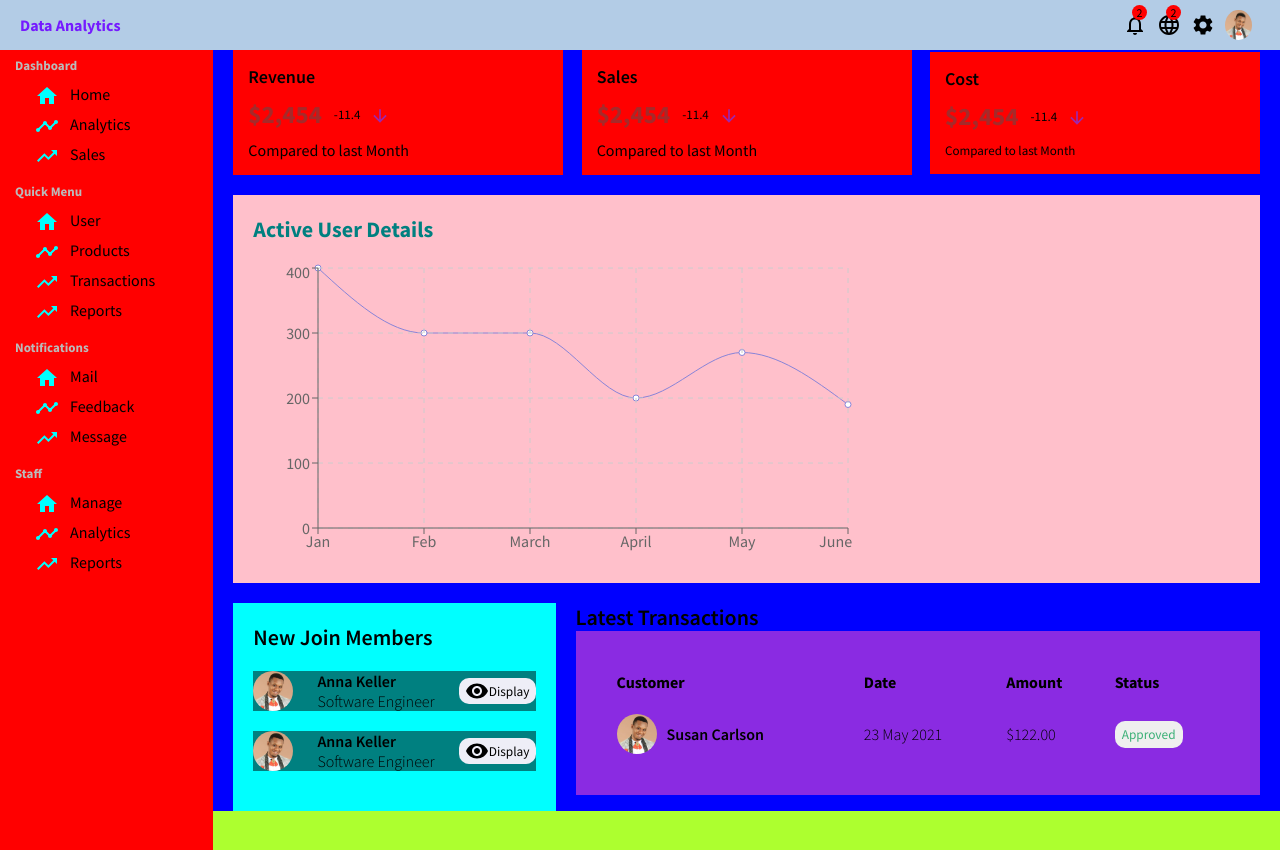
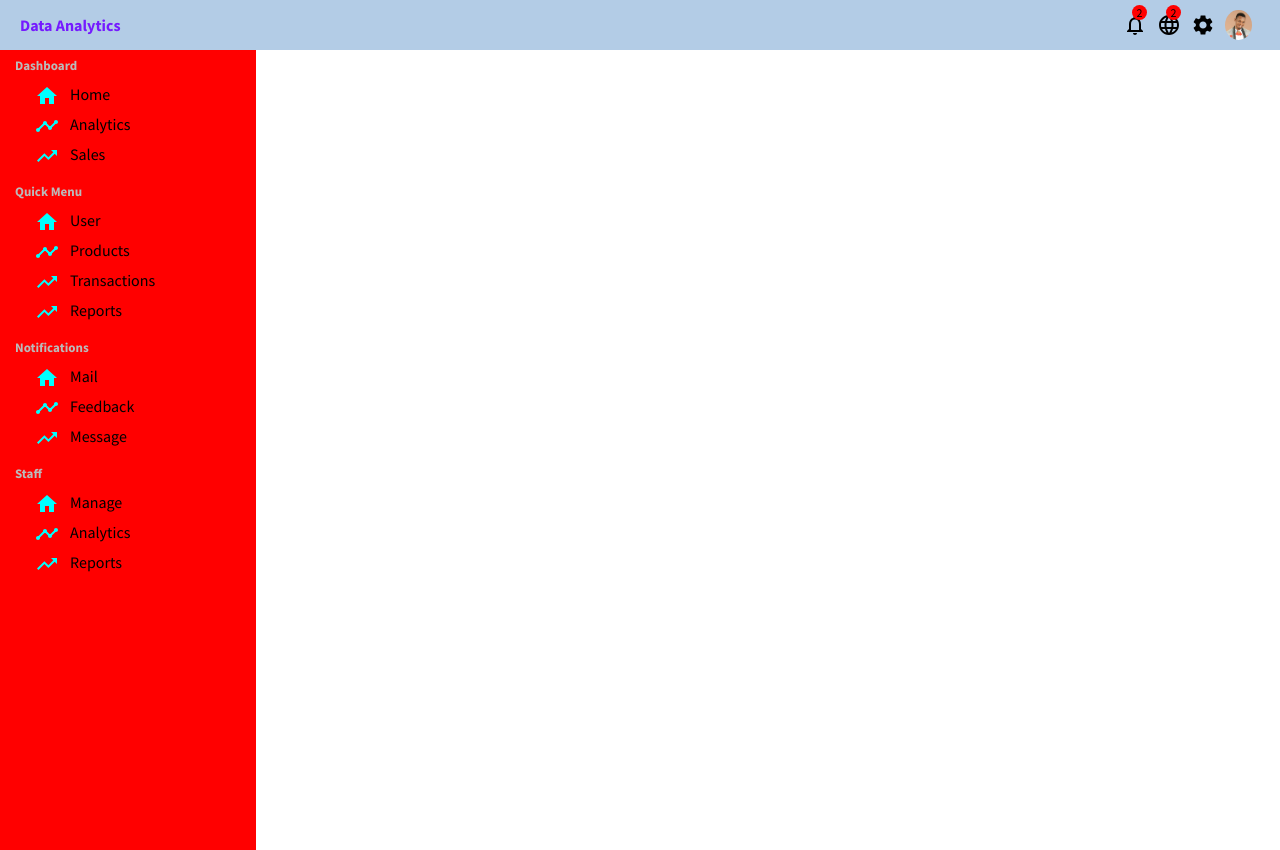
Before and after one commit to amiokuefe1/dasboard, a React (Create React App) app: page / in a window 1280 px wide. Built offline with nearby package versions, Linux system fonts and the light colour scheme.

Commit message:
I dabble into a lot of shit but I fixed up the organization of components result in the homeDashboard main component

```diff
--- a/src/App.css
+++ b/src/App.css
@@ -9,7 +9,7 @@
     background-color: blue;
 } */
 
-.right{
+/* .right{
     flex: 5;
     background-color: greenyellow;
-}
+} */
--- a/src/App.js
+++ b/src/App.js
@@ -1,35 +1,68 @@
 import React from "react";
+import ReactDOM from "react-dom"
+import { BrowserRouter as Switch, Router, Routes, Route, Link } from "react-router-dom";
 import Topbar from "./components/topbar/Topbar";
 import MainSideBar from "./components/mainSideBar/MainSideBar";
-// import HomeDashBoard from "./components/homeDashBoard/HomeDashBoard";
+
 import HomeDashBoard from "./pages/homeDashBoard/HomeDashBoard"
 import "./App.css"
 
-import newProduct from './pages/newProduct/NewProduct'
-import newUser from './pages/newUser/NewUser'
-import product from './pages/product/Product'
-import productList from './pages/productList/ProductList'
-import user from './pages/user/User'
-import usersList from './pages/usersList/UsersList'
+
+import NewProduct from './pages/newProduct/NewProduct'
+import NewUser from './pages/newUser/NewUser'
+import Product from './pages/product/Product'
+import ProductList from './pages/productList/ProductList'
+import User from './pages/user/User'
+import UserList from './pages/usersList/UsersList'
+import Layout from "./components/layout/Layout";
 
 
 function App() {
   return (
     <div>
-      <Topbar />
+      <Layout />
+      {/* <Topbar />
 
       <div className="container">
         <MainSideBar />
+        <HomeDashBoard />
+      </div> */}
 
-        <div className="right">
-          <HomeDashBoard />
-        </div>
-
-      </div>
-
+      {/* <h1>Bookkeeper</h1> */}
+      {/* <Topbar /> */}
+      {/* <nav
+        style={{
+          borderBottom: "solid 1px",
+          paddingBottom: "1rem"
+        }}
+      >
+        <Link to="/invoices">Invoices</Link> |{" "}
+        <Link to="/expenses">Expenses</Link>
+      </nav> */}
 
 
     </div>
+
+    // <BrowserRouter>
+    //   <Topbar />
+    //   {/* <div className="container"> */}
+    //   <Routes>
+    //     <Route path="/" element={<MainSideBar />}>
+
+    //       {/* <div className="right"> */}
+    //         <Route index element={<HomeDashBoard />} />
+    //         <Route path="newUser" element={<newUser />} />
+    //         <Route path="newProduct" element={<newProduct />} />
+    //         <Route path="product" element={<Product />} />
+    //         <Route path="user" element={<User />} />
+    //         <Route path="usersList" element={<usersList />} />
+    //       {/* </div> */}
+
+    //     </Route>
+    //   </Routes>
+    //   {/* </div> */}
+    // </BrowserRouter>
+
   );
 }
 
--- /dev/null
+++ b/src/components/layout/Layout.jsx
@@ -0,0 +1,14 @@
+import React from 'react'
+import Topbar from '../topbar/Topbar'
+import MainSideBar from '../mainSideBar/MainSideBar'
+
+function Layout() {
+  return (
+    <div>
+        <Topbar/>
+        <MainSideBar/>
+    </div>
+  )
+}
+
+export default Layout
--- a/src/components/mainSideBar/MainSideBar.css
+++ b/src/components/mainSideBar/MainSideBar.css
@@ -1,9 +1,8 @@
 .sideBarContainer{
     flex:1;
     background-color: red;
-
+    width: 20%;
     height: calc(100vh);
-
 }
 
 .navItemContainer{
--- a/src/index.js
+++ b/src/index.js
@@ -1,11 +1,27 @@
 import React from 'react';
 import ReactDOM from 'react-dom';
+import { BrowserRouter, Routes, Route } from 'react-router-dom';
 import App from './App';
+
+import NewProduct from './pages/newProduct/NewProduct'
+import NewUser from './pages/newUser/NewUser'
+import Product from './pages/product/Product'
+import productList from './pages/productList/ProductList'
+import User from './pages/user/User'
+import usersList from './pages/usersList/UsersList'
+
 
 
 ReactDOM.render(
-  <React.StrictMode>
-    <App />
-  </React.StrictMode>,
+  <BrowserRouter>
+    <Routes>
+      <Route path='/' element={<App />}>
+        <Route path='newproduct' element={<NewProduct />} />
+        <Route path='newuser' element={<NewUser />} />
+        <Route path='product' element={<Product />} />
+      </Route>
+    </Routes>
+  </BrowserRouter>
+  ,
   document.getElementById('root')
 );
--- a/src/pages/homeDashBoard/homeDashBoard.css
+++ b/src/pages/homeDashBoard/homeDashBoard.css
@@ -1,6 +1,7 @@
 .homeDashBoardContainer{
     background-color: blue;
     padding: 0px 20px;
+    flex: 5;
 }
 
 .userTransact{
--- a/src/pages/newProduct/NewProduct.jsx
+++ b/src/pages/newProduct/NewProduct.jsx
@@ -0,0 +1,11 @@
+import React from 'react'
+
+function NewProduct() {
+  return (
+    <div>
+      hgftyytds
+    </div>
+  )
+}
+
+export default NewProduct
```
Also changed, not shown: src/components/layout/layout.css (added).
